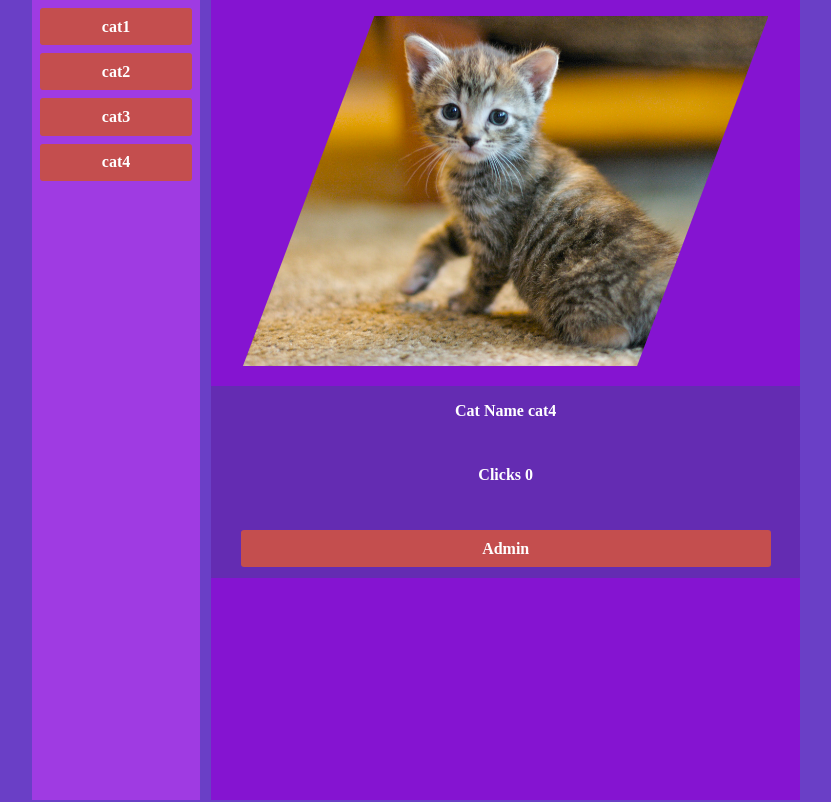
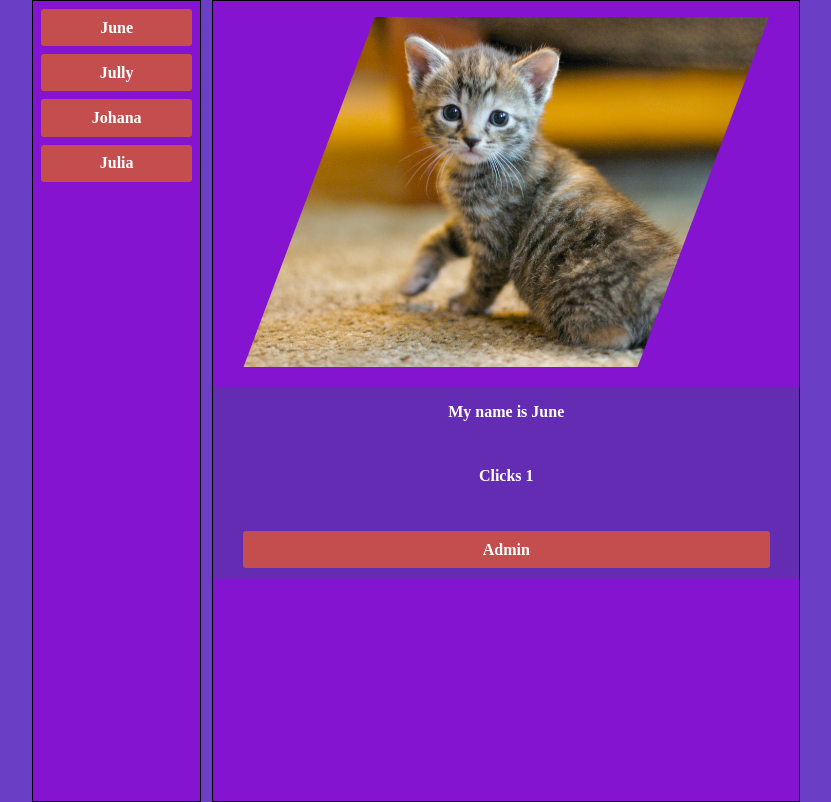
Before and after one commit to misshu1/cat-clicker, a plain HTML site: page index.html in a window 1280 px wide. Both pictures are taken after a click on the picture 729 px from the left and 191 px from the top of the page. Shown: the whole page, without its empty margins (224-1055 px from the left). Drawn offline with Linux system fonts and the light colour scheme.

Commit message:
updated click counter

```diff
--- a/css/style.css
+++ b/css/style.css
@@ -13,10 +13,11 @@ html {
 }
 
 .menu {
-    background: #9f3be2;
+    background: #8514d1;
     height: 100vh;
     width: 20vw;
     margin-right: .7rem;
+    border: 1px solid #000;
 }
 
 .content {
@@ -24,6 +25,7 @@ html {
     height: 100vh;
     background: #8514d1;
     text-align: center;
+    border: 1px solid #000;
 }
 
 #cat {
--- a/index.html
+++ b/index.html
@@ -19,7 +19,7 @@
                 <img id="cat" src="img/cat1.jpg" alt="">
             </div>
             <div class="content-info">
-                <div id="box-1">Cat Name <span class="cat-name"></span></div>
+                <div id="box-1">My name is <span class="cat-name">June</span></div>
                 <div id="box-2">Clicks <span class="clicks">0</span></div>
                 <div id="box-3">
                     <a href="#" class="button">Admin</a>
--- a/js/app.js
+++ b/js/app.js
@@ -2,21 +2,25 @@
 
 const model = {
     catsList: [{
-        name: 'cat1',
+        name: 'June',
         src: 'img/cat1.jpg',
-        clicksCount: 0
+        clicksCount: 0,
+        class: 'img1',
     }, {
-        name: 'cat2',
+        name: 'Jully',
         src: 'img/cat2.jpg',
-        clicksCount: 0
+        clicksCount: 0,
+        class: 'img2',
     }, {
-        name: 'cat3',
+        name: 'Johana',
         src: 'img/cat3.jpg',
-        clicksCount: 0
+        clicksCount: 0,
+        class: 'img3',
     }, {
-        name: 'cat4',
+        name: 'Julia',
         src: 'img/cat4.jpg',
-        clicksCount: 0
+        clicksCount: 0,
+        class: 'img4',
     }],
 };
 
@@ -24,45 +28,69 @@ const model = {
 
 const controller = {
     init: () => {
+        view.variables();
         view.init();
+        view.render();
     },
     getCats: () => {
         return model.catsList;
-    }
+    },
+    counter(add) {
+        add.clicksCount++;
+    },
 };
 
 
 
 const view = {
-    init: () => {
+    variables: () => {
         const list = document.querySelector('.list');
         const cats = controller.getCats();
-        const catImg = document.getElementById('cat');
+        const catImg = document.querySelector('#cat');
         const catName = document.querySelector('.cat-name');
-        const clicks = document.querySelector('clicks');
+        const clicks = document.querySelector('.clicks');
+        return {
+            list: list,
+            cats: cats,
+            catImg: catImg,
+            catName: catName,
+            clicks: clicks,
+        }
+    },
+    init: () => {
 
-        cats.forEach(element => {
+        const selector = view.variables();
+        selector.cats.forEach(element => {
             // Create the cats list menu
             const li = document.createElement('li');
             li.innerText = element.name;
-            list.appendChild(li);
+            selector.list.appendChild(li);
 
             // Change image on click
             li.addEventListener('click', () => {
-                catImg.src = element.src;
-                catImg.alt = element.src;
+                selector.catImg.src = element.src;
+                selector.catImg.alt = element.src;
+                selector.catName.innerText = element.name;
+                selector.catImg.className = element.class;
+                selector.clicks.innerText = element.clicksCount;
             });
+        });
 
-            // Cat image event listener
-            catImg.addEventListener('click', ((name) => {
-                return function() {
-                    catName.innerText = name;
-                    console.log(name)
-                }
-            })(element.name));
+
+
+    },
+    render: () => {
+        // Cat image event listener
+        const selector = view.variables();
+        selector.catImg.addEventListener('click', element => {
+            for (let i = 0; i < selector.cats.length; i++) {
+                if (element.target.getAttribute('src') === selector.cats[i].src) {
+                    controller.counter(selector.cats[i]);
+                    selector.clicks.innerText = selector.cats[i].clicksCount;
+                };
+            };
         });
     },
-};
-
+}
 
 controller.init();
```
